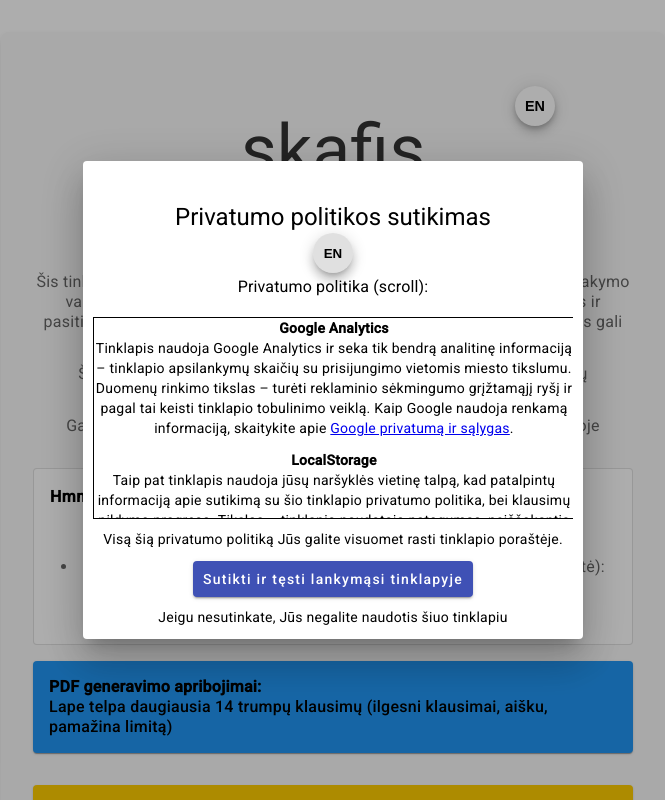
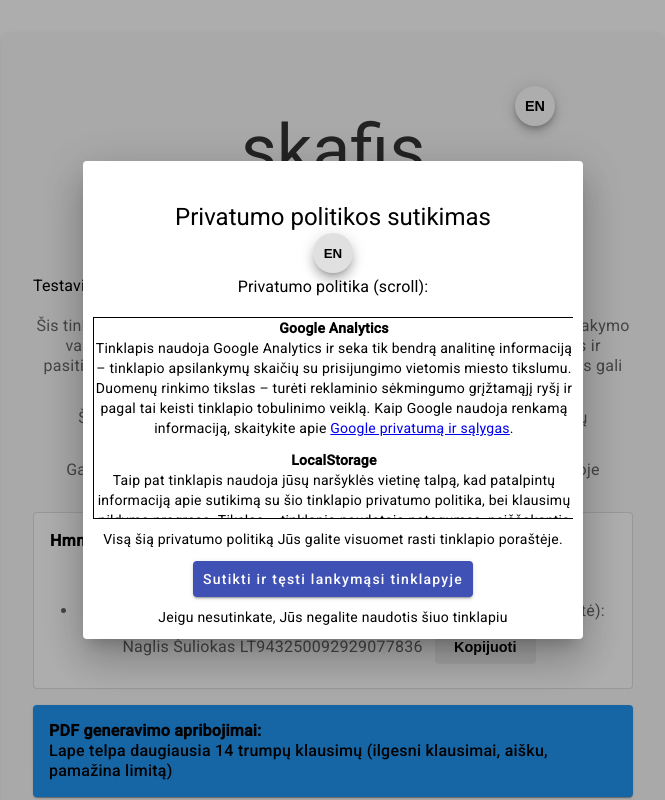
Before and after one commit to skafis-edtech/print, an Angular app: page / in a window 1280 px wide. Shown: the top 800 px of the page, without its empty margins (307-972 px from the left). Built offline with nearby package versions, Linux system fonts and the light colour scheme.

Commit message:
Add testing env link

```diff
--- a/src/app/home/home.component.html
+++ b/src/app/home/home.component.html
@@ -12,6 +12,10 @@
     <h1>skafis</h1>
     <h2><em>Kurk testus lengvai!</em></h2>
   </header>
+  <h3>
+    Testavimo aplinkos alfa versija:
+    <a href="https://testai.skafis.lt">testai.skafis.lt</a>
+  </h3>
   <p>
     Šis tinklapis generuoja HTML ir PDF failus su klausimais, kur tik vienas
     atsakymo variantas yra teisingas. HTML failo naudotojas gali atsakyti į
```
